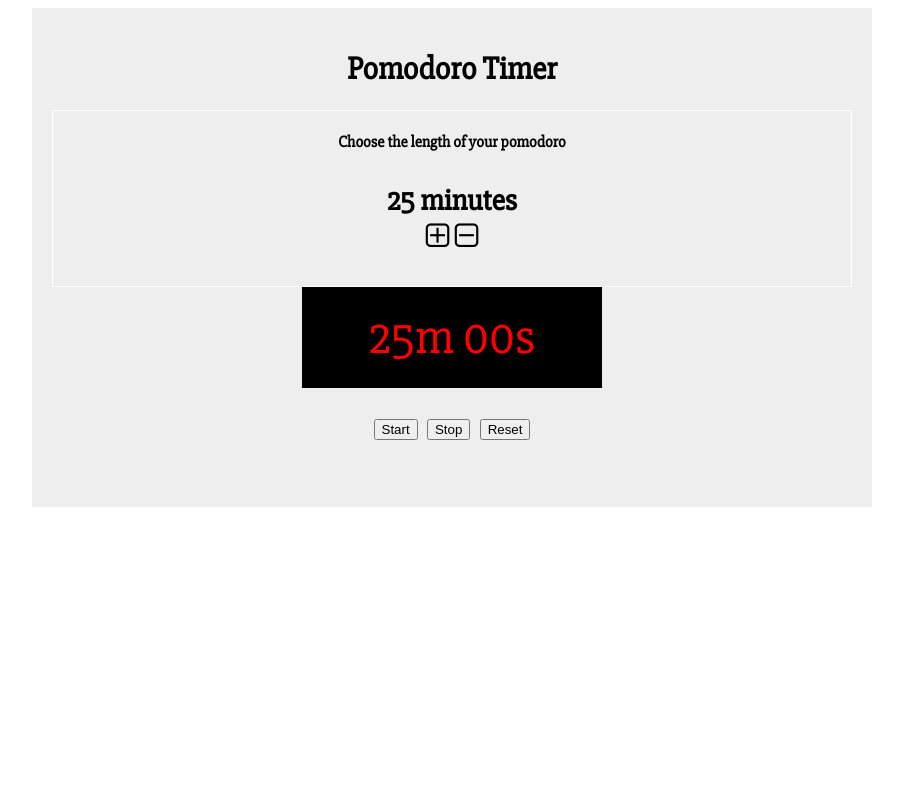
After one commit to dinhjeffrey/dinhjeffrey.github.io, a PHP site: page /pomodoro/pomodoro.html in a window 1280 px wide. The commit adds this page. Shown: the whole page, without its empty margins (188-1091 px from the left). Run offline with PHP 8.4, Linux system fonts and the light colour scheme; some libraries are stand-ins or nearby versions.

Commit message:
pomodoro clock

```diff
--- a/assets/css/main.css
+++ b/assets/css/main.css
@@ -42,7 +42,7 @@ http://2.bp.blogspot.com/-_kC4OgbmTCA/Tp5g6s7Kh3I/AAAAAAAAAJs/bef01UZkkzg/s1600/
   border-radius: 100%;
   height: 94%;
   width: 94%;
-  background: url(https://scontent-lax3-1.xx.fbcdn.net/hphotos-xtf1/v/t1.0-9/12003391_1140877672606425_3967425921388990616_n.jpg?oh=77d8e378559de8ce6ee7eb6f415cc0a5&oe=5734821A);
+  background: url("https://scontent-lax3-1.xx.fbcdn.net/hphotos-xtf1/v/t1.0-9/12003391_1140877672606425_3967425921388990616_n.jpg?oh=77d8e378559de8ce6ee7eb6f415cc0a5&oe=5734821A");
   background-repeat: no-repeat;
   background-position: 57% 69%;
   background-size: 85px;
@@ -50,7 +50,6 @@ http://2.bp.blogspot.com/-_kC4OgbmTCA/Tp5g6s7Kh3I/AAAAAAAAAJs/bef01UZkkzg/s1600/
   left: 3.2%;
   top: 3.5%;
 }
-
 .name {
   position: relative;
   margin-top: 15%;
--- a/index.html
+++ b/index.html
@@ -180,7 +180,7 @@ with the black box. -->
         </div><span class="span30"></span>
 
         <div id="pdt">
-          <a href='http://codepen.io/FreeCodeCamp/full/VemPZX' target="_blank" class="pomodoro-timer"><i class="fa fa-clock-o fa-flag-projects"></i></a></div><span class="span30"></span>
+          <a href='/pomodoro/pomodoro.html' target="_blank" class="pomodoro-timer"><i class="fa fa-clock-o fa-flag-projects"></i></a></div><span class="span30"></span>
 
 
           <div id="rpg">
--- /dev/null
+++ b/pomodoro/pomodoro.css
@@ -0,0 +1,35 @@
+.container{
+	width:800px;
+	margin:0 auto;
+	background-color: #eee;
+	padding: 20px;
+	text-align: center;
+	font-family: 'Slabo 27px', serif;
+}
+
+.set-time{
+	border: 1px solid #fff;
+}
+
+.set-time p{
+	font-size: 30px;
+	font-weight: bold;
+}
+
+#more:hover,#less:hover{
+	cursor: pointer; cursor: hand;
+	color: green;
+}
+
+#timer{
+	height: 200px;
+	font-size: 50px;
+	width: 300px;
+	margin: 0 auto;
+}
+
+.clock{
+	background-color: #000;
+	color:red;
+	padding: 20px
+}
--- /dev/null
+++ b/pomodoro/pomodoro.html
@@ -0,0 +1,32 @@
+<html>
+<head>
+	<link href='https://fonts.googleapis.com/css?family=Slabo+27px' rel='stylesheet' type='text/css'>
+	<link rel="stylesheet" href="https://maxcdn.bootstrapcdn.com/font-awesome/4.5.0/css/font-awesome.min.css">
+<link rel="stylesheet" href="pomodoro.css">
+</head>
+<body>
+
+<div class="container">
+<h1>Pomodoro Timer</h1>
+	<div class="set-time">
+		<h4>Choose the length of your pomodoro</h4>
+		<p><span id="mins">25</span> minutes<br><span id="more" onclick="more()"><i class="fa fa-plus-square-o"></i></span> <span id="less" onclick="less()"><i class="fa fa-minus-square-o"></i></span></p>
+	</div>
+
+	<div id="timer">
+		<!-- secs-left gets assigned to secsLeft in JS -->
+		<div class="clock"><span id="mins-left">25</span>m <span id="secs-left">00</span>s</div>
+		<!-- start is a variable that gets change to startButton in JS
+		startTimer() function in JS gets executed set to the "Start" button ON CLICK-->
+	<button id="start" onclick="startTimer()">Start</button>
+
+	<button id="stop" onclick="stopTimer()">Stop</button>
+
+	<button id="reset" onclick="resetTimer()">Reset</button>
+	</div>
+</div>
+
+<script src="pomodoro.js">
+</script>
+</body>
+</html>
--- /dev/null
+++ b/pomodoro/pomodoro.js
@@ -0,0 +1,55 @@
+var startButton = document.getElementById("start"); // gives different variable names to html button id's
+var stopButton = document.getElementById("stop");
+var resetButton = document.getElementById("reset");
+var minsLeft = document.getElementById("mins-left"); // this is a span id. <span> tag is used to group inline-elements in a document.
+var secsLeft = document.getElementById("secs-left"); // this is a span id
+
+var startTimer = function(){
+	console.log("Start");
+  begin = setInterval(countdown, 50); // Call countdown function every 1000 milliseconds and defines begin
+	startButton.disabled=true; // disables element in HTML. grays it out.
+	stopButton.disabled=false; // the order of these don't matter.
+}
+
+var stopTimer = function(){ //
+	console.log("Stop");
+	window.clearInterval(begin) // clear the timer which stops the watch
+	stopButton.disabled=true;  // stop button is disabled when pressed
+	startButton.disabled=false; // start button becomes clickable
+}
+
+var resetTimer = function(){
+	console.log("Reset");
+	window.clearInterval(begin) // clear the timer and so stop the clock
+	secsLeft.innerText=00; // gets the secs-Left in HTML, which was assigned to secLeft in JS, and sets it to 00.
+	minsLeft.innerText=document.getElementById("mins").innerText; // when reseting, it takes the initial length of time set for the timer and resets it to that number.
+	stopButton.disabled=true; // disables stop button
+	startButton.disabled=false; // enables start button
+}
+
+// This is what makes the clock tick downwards
+var countdown = function(){ // when secsLeft hits 0, it sets it to 60, then counts down.
+	console.log("countdown");
+	if(secsLeft.innerText<=0){
+		secsLeft.innerText=60;
+		minsLeft.innerText--;
+	};
+	secsLeft.innerText--;
+
+	if(secsLeft.innerText<=0 && minsLeft.innerText<=0){
+		window.clearInterval(begin);
+		var audio = new Audio('wc3-im-awake.wav');
+		audio.play();
+	};
+}
+
+var more = function(){
+	document.getElementById("mins").innerText++;
+	minsLeft.innerText = document.getElementById("mins").innerText;
+}
+
+var less = function(){
+	document.getElementById("mins").innerText--;
+	if(document.getElementById("mins").innerText<=1){document.getElementById("mins").innerText=1};
+	minsLeft.innerText = document.getElementById("mins").innerText;
+}
```
Also changed, not shown: 1 other file.
